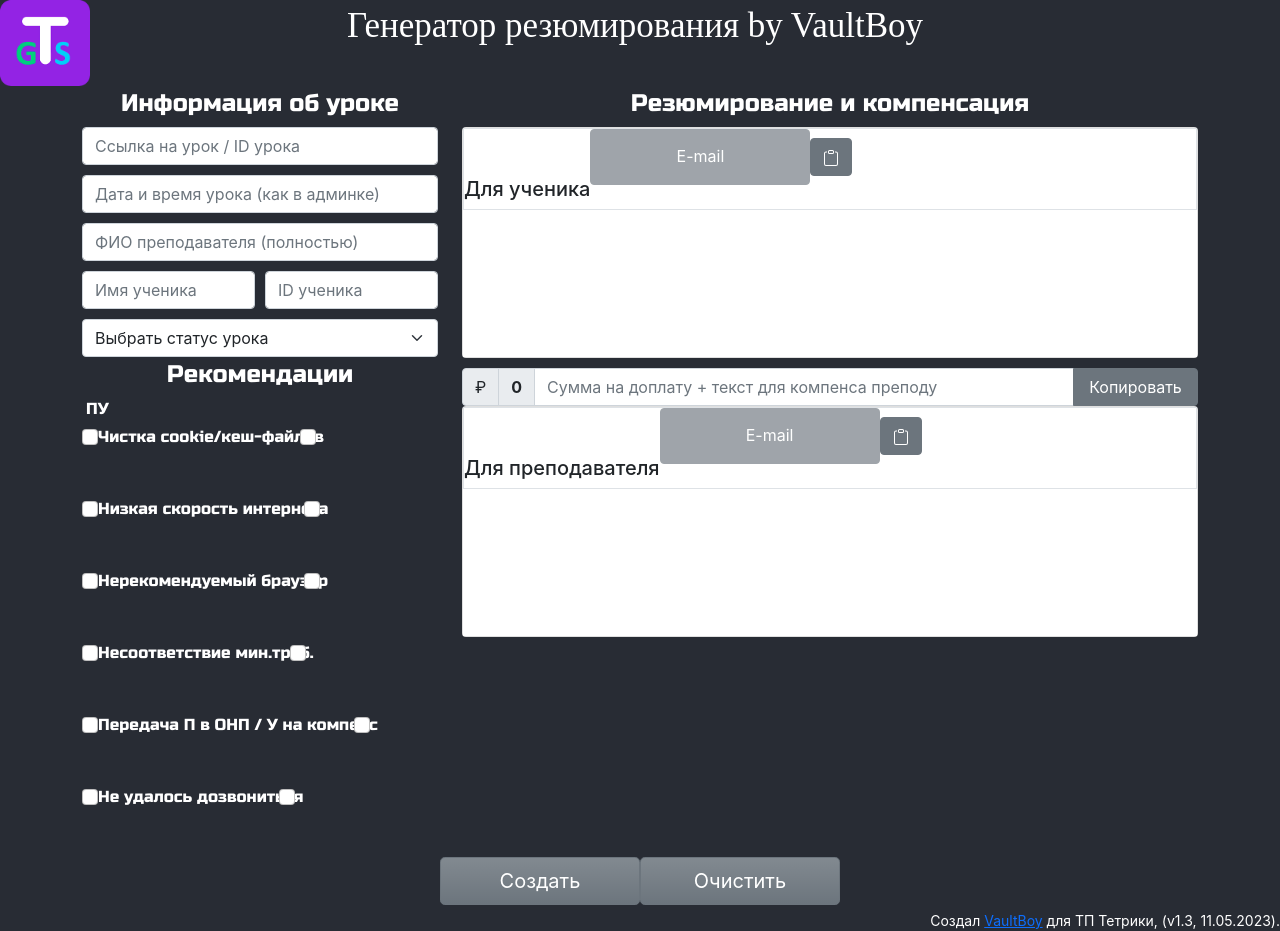
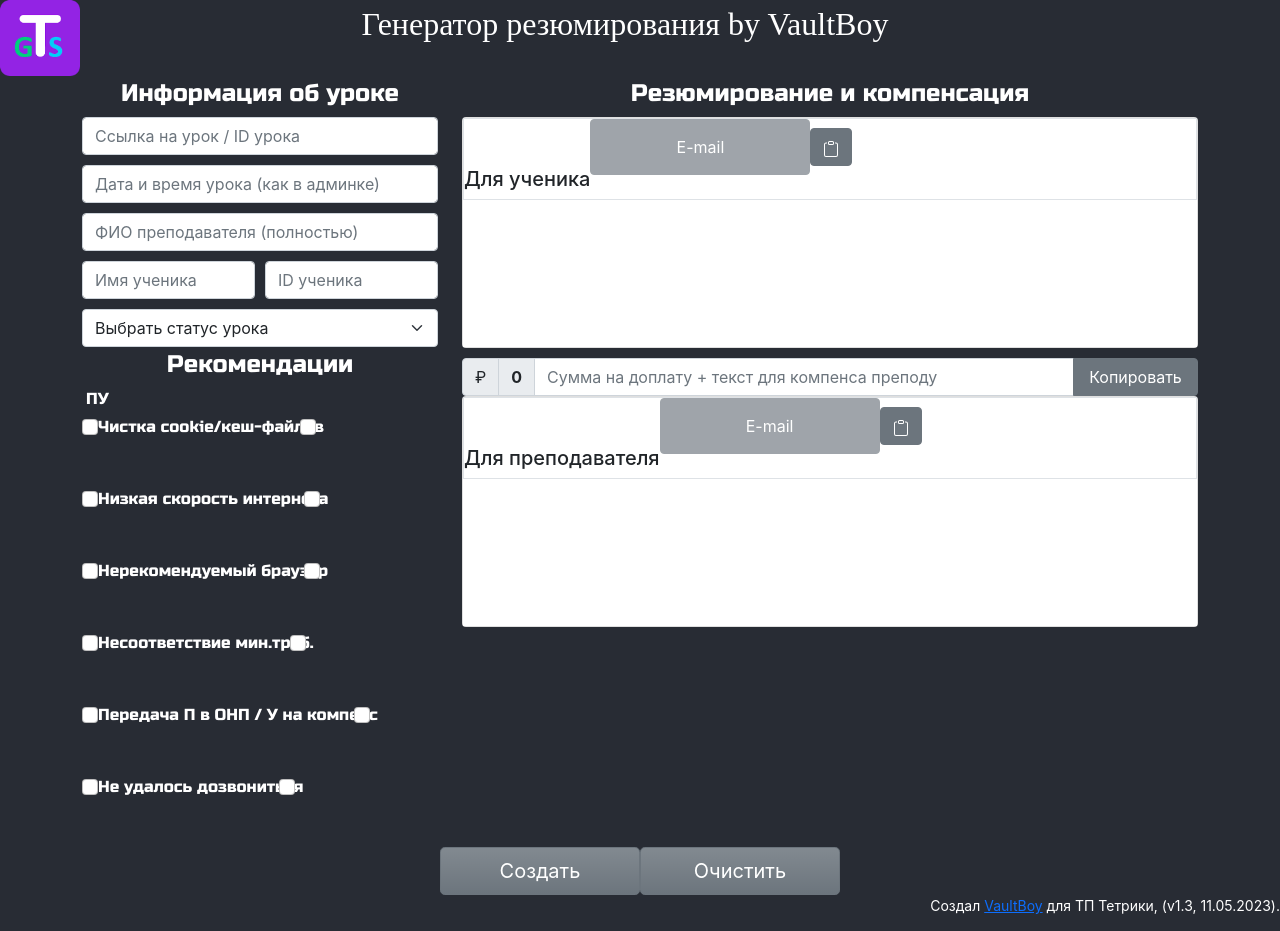
Before and after one commit to VaultBoy9519/summing-up-generator-Tetrika, a React (Create React App) app: page / in a window 1280 px wide. Built offline with nearby package versions, Linux system fonts and the light colour scheme; a web font is replaced by a local one.

Commit message:
поправил верстку в заголовке

```diff
--- a/src/App.css
+++ b/src/App.css
@@ -23,13 +23,13 @@ body {
 }
 
 .headerText {
-    margin-right: 100px;
+    margin-right: 110px;
 }
 
 .titleGen {
     font-family: 'Rubik Dirt';
     color: white;
-    font-size: 35px;
+    font-size: 32px;
 }
 
 .btn-lg {
@@ -144,6 +144,7 @@ textarea:disabled {
     }
 
     .versionText {
+        margin-top: 5px;
         justify-content: center;
         font-size: 12px;
     }
@@ -153,7 +154,7 @@ textarea:disabled {
 .button-div {
     display: flex;
     justify-content: center;
-    margin-bottom: 5px;
+    margin-bottom: 0px;
     margin-left: 12px;
     margin-right: 12px;
 }
--- a/src/components/Header.jsx
+++ b/src/components/Header.jsx
@@ -6,7 +6,7 @@ const Header = () => {
       <div className="headerLogo justify-content-start d-flex align-center d-none d-md-block">
         <a href="https://drive.google.com/u/0/uc?id=19h10qfy3r58RCdy0Bj23XPjV4cgUPMB6&export=download"
            target="_blank">
-          <img width={90} src="img/logo.png" style={{ cursor: "pointer" }} alt="Logo" />
+          <img width={80} src="img/logo.png" style={{ cursor: "pointer" }} alt="Logo" />
         </a>
       </div>
       <div className="d-flex justify-content-center flex-grow-1 headerText">
```
